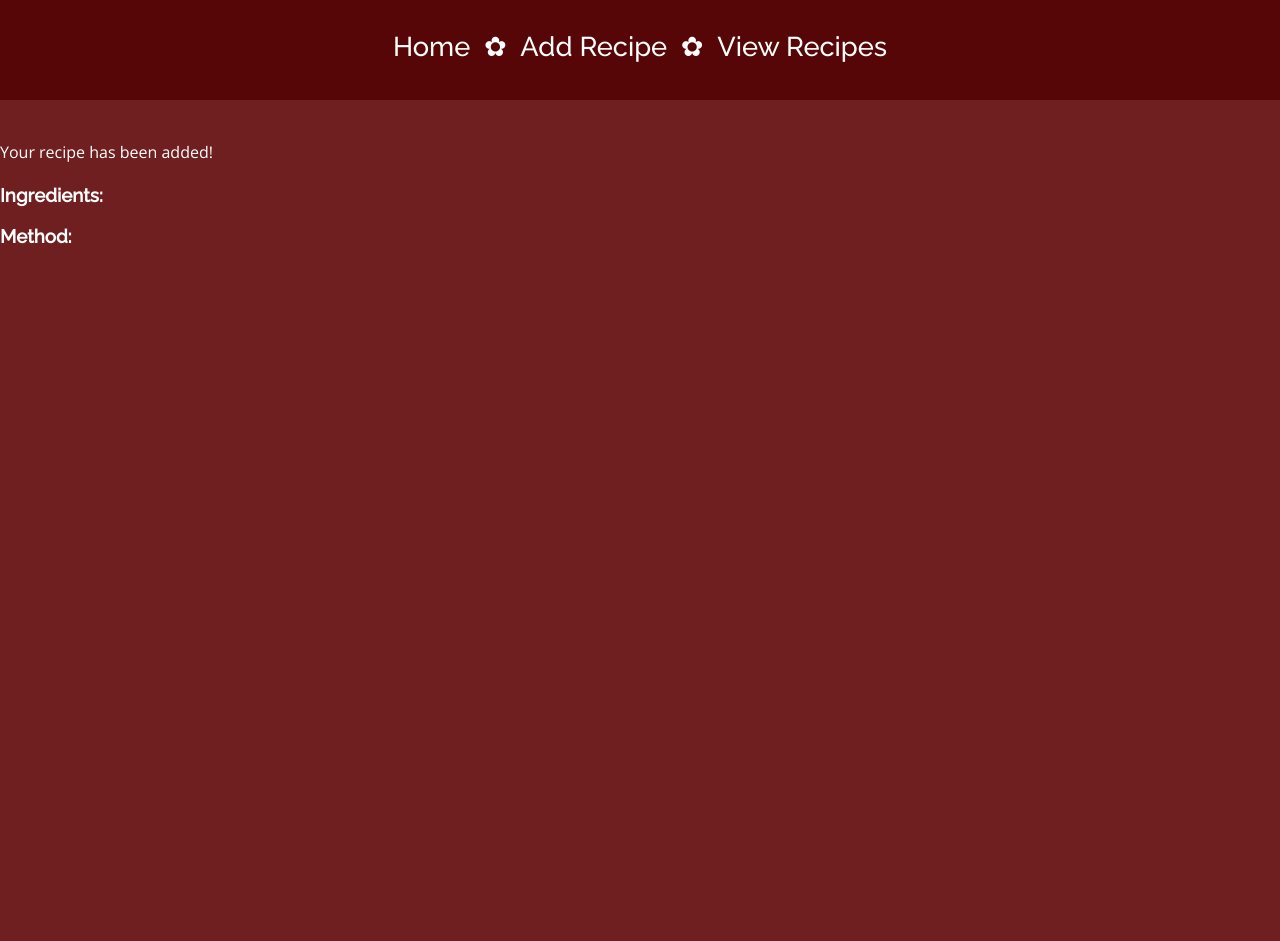
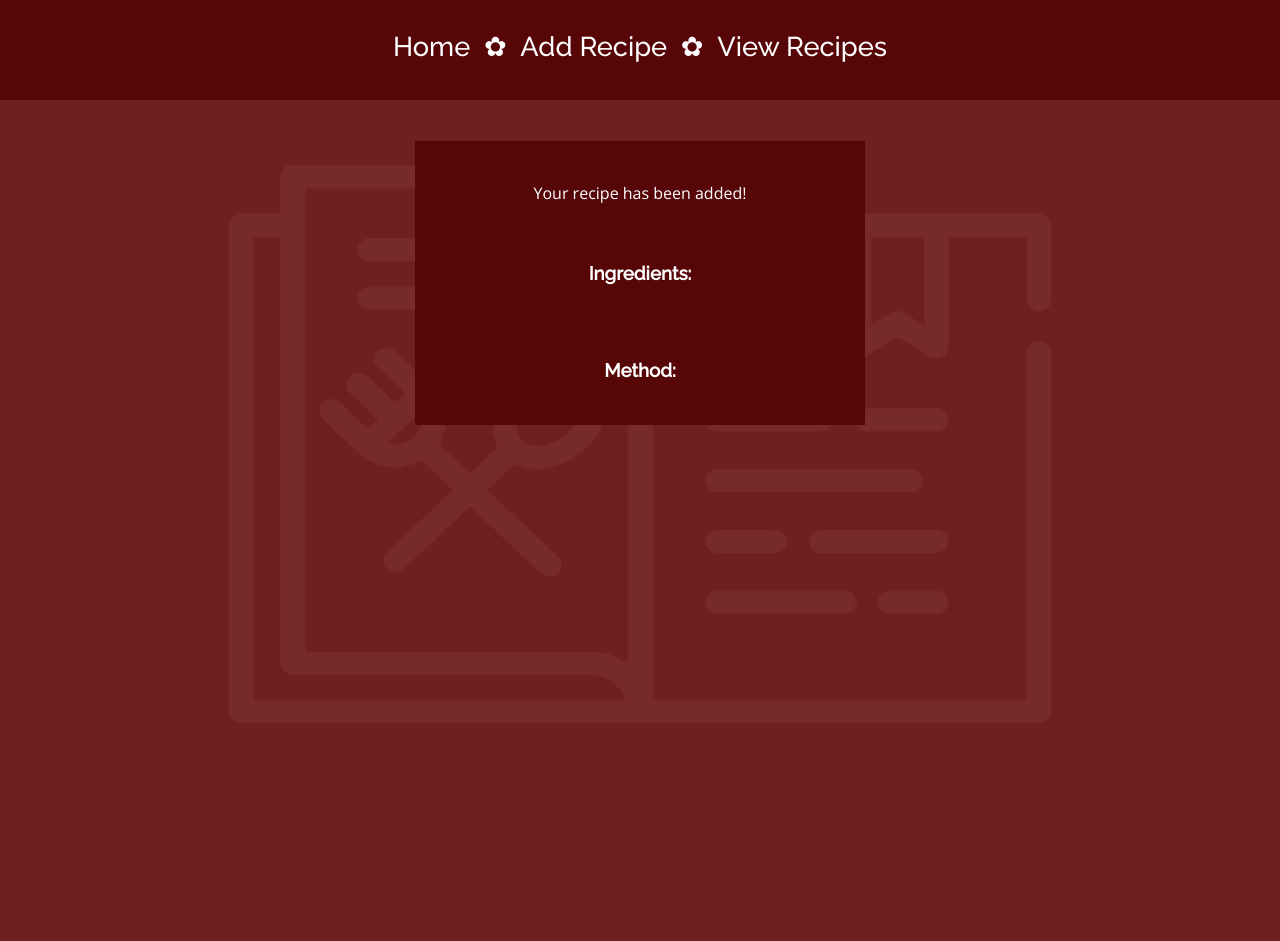
Before and after one commit to annalisa-f/Cities_weather, a Flask app: template templates/confirm.html in a window 1280 px wide. Before the commit the page ends 244 px from the top, so only its background shows below. Run offline with Flask 2, Linux system fonts and the light colour scheme; the template is opened without the code that fills it, so the values that code supplies are empty.

Commit message:
Fixed the confirm page that I forgot about
ahhhhh

```diff
--- a/Static/screen.css
+++ b/Static/screen.css
@@ -40,6 +40,24 @@ p {
   margin-bottom: 1em;
 }
 
+#confcont {
+  width: 400px;
+  margin: auto;
+  background-color: #570608;
+  padding: 25px 25px;
+}
+
+#ingredients {
+  display: grid;
+  grid-template-columns: 1fr 1fr;
+  padding: 10px 25px;
+}
+
+.ingred {
+  font-family: 'Open Sans', sans-serif;
+  font-size: 0.8em;
+}
+
 .content {
   max-width: 1300px;
   text-align: center;
@@ -56,6 +74,10 @@ p {
   min-height: 800px;
   max-width: 1200px;
   margin: auto;
+}
+
+.centertext {
+  text-align: center;
 }
 
 #recipes {
@@ -139,6 +161,10 @@ input::-webkit-inner-spin-button {
     font-size: 1em;
   }
 
+  .ingred {
+    font-size: 1em;
+  }
+
   #recipes div {
     grid-column: auto;
   }
--- a/run.py
+++ b/run.py
@@ -93,7 +93,7 @@ def confirm():
     db = sqlite3.connect(RECIPEDB)
 
     cur= db.execute(
-        'CREATE TABLE ' + namedb + '( id INTEGER PRIMARY KEY, ingredients TEXT, steps TEXT)'
+        'CREATE TABLE IF NOT EXISTS ' + namedb + '( id INTEGER PRIMARY KEY, ingredients TEXT, steps TEXT)'
         )
 
     cur= db.execute(
--- a/templates/confirm.html
+++ b/templates/confirm.html
@@ -19,17 +19,23 @@
         <a href="{{ url_for('view') }}">View Recipes</a>
       </div>
 
-      <p>Your recipe has been added!</p>
+      <div class='background'>
+        <div id='confcont'>
+          <span class="centertext"><p>Your recipe has been added!</p>
           <h1>{{name}}</h1>
+          <br>
+          <h3>Ingredients:</h3></span>
+          <div id='ingredients'>
+            {% for i in ingredients %}
+              <div class='ingred'>
+                {{ingredients[i]}} {{i}}<br>
+              </div>
+            {% endfor %}
+          </div>
 
-      <h3>Ingredients:</h3>
-      <p>
-        {% for i in ingredients %}
-          {{ingredients[i]}} {{i}}<br>
-        {% endfor %}
-      </p>
+          <br>
 
-      <h3>Method:</h3>
+          <span class="centertext"><h3>Method:</h3></span>
           <p>
             <ol>
               {% for m in method %}
@@ -37,7 +43,8 @@
               {% endfor %}
             </ol>
           </p>
-
+        </div>
+      </div>
 
     </body>
 
```
Also changed, not shown: Static/1x/Asset 3.png (deleted), recipes.db, 1 other file. Lines whose indentation alone changed are shown as unchanged.
